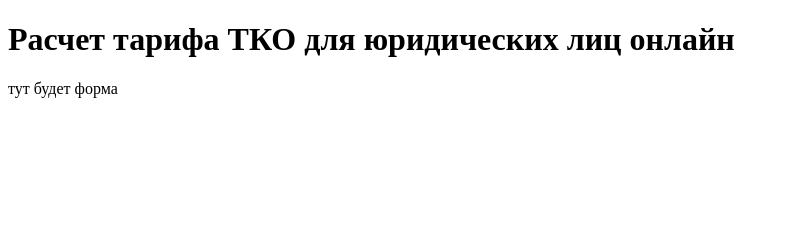
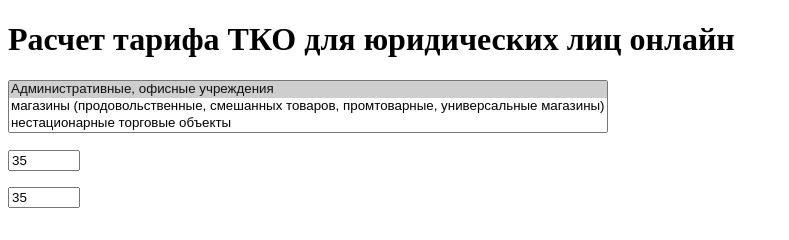
Before and after one commit to mgmob/static_html_site, a plain HTML site: page index.html in a window 1280 px wide. Shown: the whole page, without its empty margins (0-789 px from the left). Drawn offline with Linux system fonts and the light colour scheme.

Commit message:
Update index.html

```diff
--- a/index.html
+++ b/index.html
@@ -6,6 +6,16 @@
 </head>
   <body>
     <h1>Расчет тарифа ТКО для юридических лиц онлайн</h1>
-    <p>тут будет форма</p>
+   <form>
+    <p>
+      <select name="orgtype" size="3" multiple>
+        <option selected value="s1">Административные, офисные учреждения</option>
+        <option value="s2">магазины (продовольственные, смешанных товаров, промтоварные, универсальные магазины)</option>
+        <option value="s3">нестационарные торговые объекты</option>
+        <option value="s4">рынки промтоварные, торговые центры</option>
+     </select></p>
+     <p><input type="number" name="t" value="35" min="35" max="40" step="0.2"></p>
+     <p><input type="number" name="t" value="35" min="35" max="40" step="0.2"></p>
+  </form>
   </body>
 </html>
```
